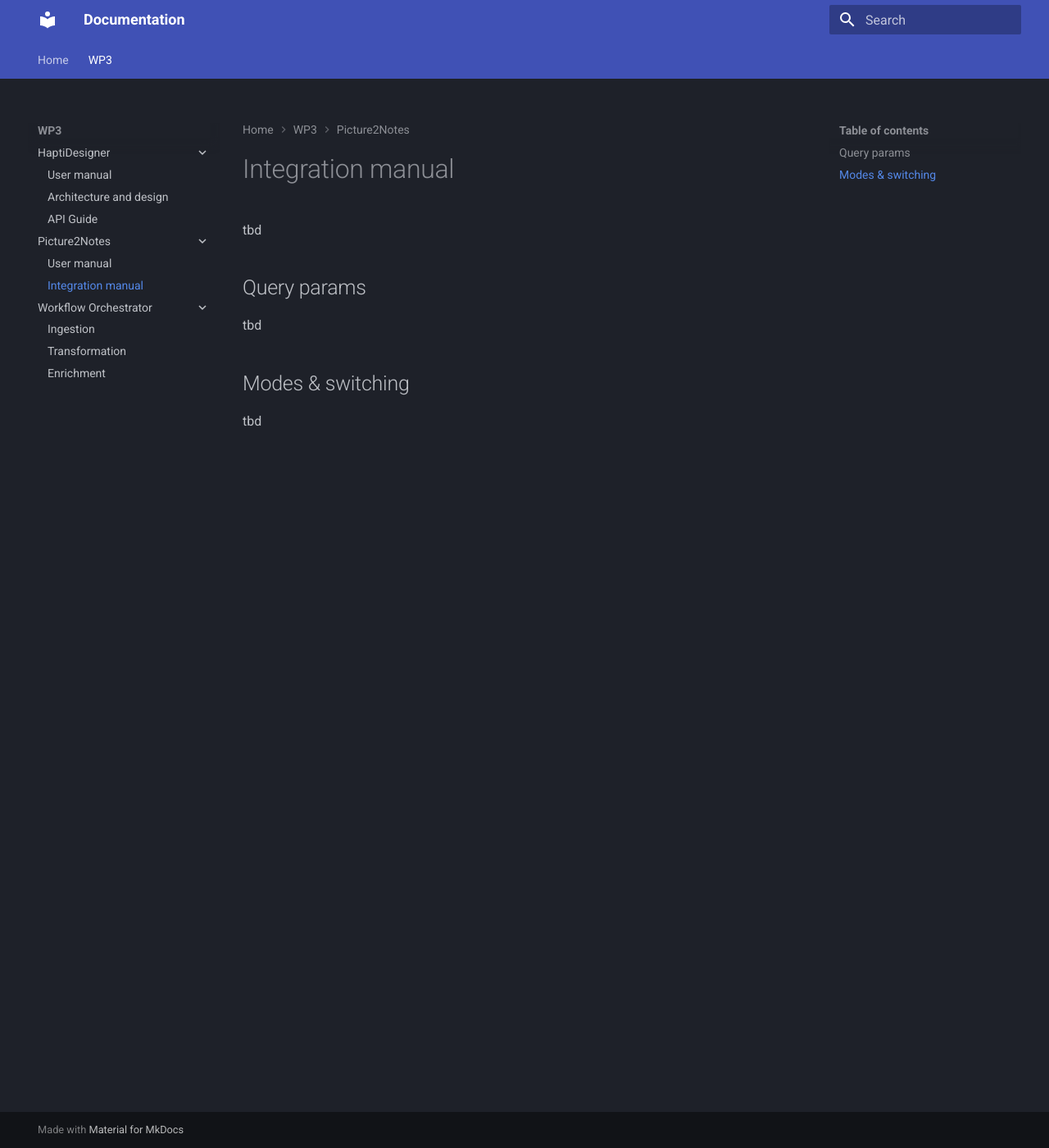
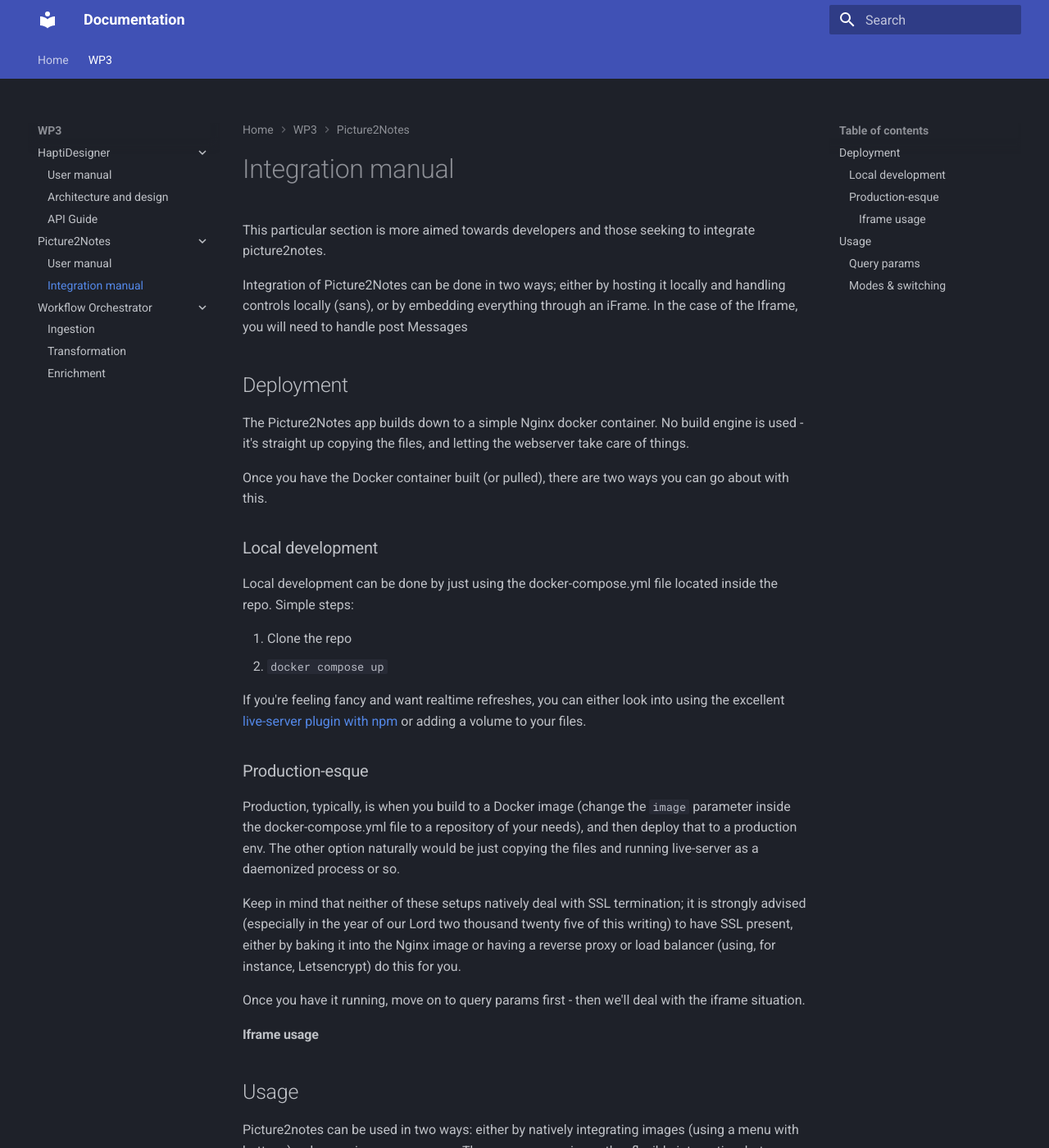
Before and after one commit to MuseIT-project/documentation, an MkDocs documentation site: the page built from docs/wp3/picture2notes/integration_manual.md, in a window 1280 px wide and 1400 px high. Shown: the whole window at 82% size. Built offline with MkDocs 1.6.1 and Material for MkDocs 9.7.7, drawn with Linux system fonts in a browser that asks for light colours; some of the changed text lies outside the part shown.

Commit message:
Into the master you go.

```diff
--- a/docs/wp3/picture2notes/integration_manual.md
+++ b/docs/wp3/picture2notes/integration_manual.md
@@ -1,11 +1,46 @@
 # Integration manual
 
-tbd
+This particular section is more aimed towards developers and those seeking to integrate picture2notes.
 
-## Query params
+Integration of Picture2Notes can be done in two ways; either by hosting it locally and handling controls locally (sans), or by embedding everything through an iFrame. In the case of the Iframe, you will need to handle post Messages
+
+## Deployment
+
+The Picture2Notes app builds down to a simple Nginx docker container. No build engine is used - it's straight up copying the files, and letting the webserver take care of things.
+
+Once you have the Docker container built (or pulled), there are two ways you can go about with this.
+
+### Local development
+
+Local development can be done by just using the docker-compose.yml file located inside the repo. Simple steps:
+
+1. Clone the repo
+2. `docker compose up`
+
+If you're feeling fancy and want realtime refreshes, you can either look into using the excellent [live-server plugin with npm](https://www.npmjs.com/package/live-server) or adding a volume to your files.
+
+### Production-esque
+
+Production, typically, is when you build to a Docker image (change the `image` parameter inside the docker-compose.yml file to a repository of your needs), and then deploy that to a production env. The other option naturally would be just copying the files and running live-server as a daemonized process or so.
+
+Keep in mind that neither of these setups natively deal with SSL termination; it is strongly advised (especially in the year of our Lord two thousand twenty five of this writing) to have SSL present, either by baking it into the Nginx image or having a reverse proxy or load balancer (using, for instance, Letsencrypt) do this for you.
+
+Once you have it running, move on to query params first - then we'll deal with the iframe situation.
+
+#### Iframe usage
+
+## Usage
+
+Picture2notes can be used in two ways: either by natively integrating images (using a menu with buttons) or by passing query params. The query params is a rather flexible integration, but required a second system to pass them.
+
+### Query params
+
+Query params is how Picture2notes gets information passed to it. There are a number of query params currently supported:
+
+- 'imageSource': This expects a URL to be passed, pointing to an image. All types are supported, as long as they are web accessible.
+- 'audioVolume': This expects a number between 0 and 100; 0 is effective mute, 100 is full volume.
+- 'hapticIntensity': This expects a number between 0 and 255.
+
+### Modes & switching
 
 tbd
-
-## Modes & switching
-
-tbd
```
Also changed, not shown: docs/wp3/picture2notes/index.md (+2 -1 lines), docs/wp3/picture2notes/user-manual.md (+12 -1 lines).
